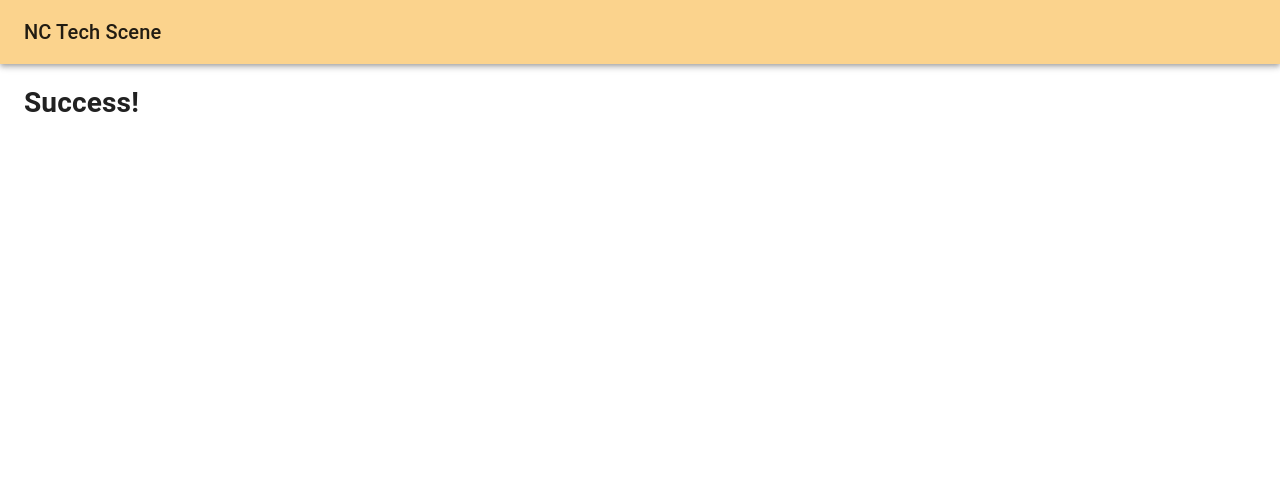
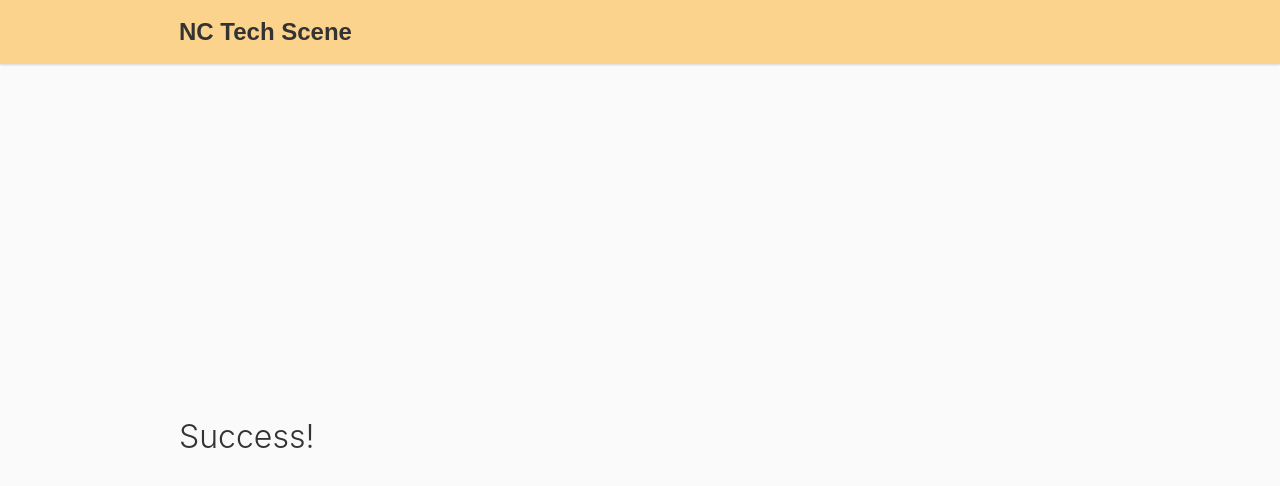
Before and after one commit to csellis/nctech, a Gatsby site: page /success in a window 1280 px wide. Built offline with nearby package versions, Linux system fonts and the light colour scheme; Gatsby itself is replaced by a stand-in of ours.

Commit message:
Page layout css

```diff
--- a/src/app.scss
+++ b/src/app.scss
@@ -33,7 +33,15 @@
 $primary-color: #fbd38d;
 $mobile-width: 576px;
 
-// Animations
+// Animations & Transitions
+@mixin transition($args...) {
+    -webkit-transition: $args;
+    -moz-transition: $args;
+    -ms-transition: $args;
+    -o-transition: $args;
+    transition: $args;
+  }
+
 @keyframes fadeInDarken {
     0% {
         background-color: darken($primary-color, 0%);
@@ -265,3 +273,93 @@
     }
 
   }
+
+
+  /* pageLayout
+
+==================================== */
+
+header {
+    background-color: $primary-color;
+    position: fixed;
+    top: 0;
+    width: 100%;
+    z-index: 400;
+    height: 64px;
+    transition: height 200ms ease-in;
+    -webkit-transition: height 200ms ease-in;
+    -webkit-box-shadow: 0 1px 2px rgba(0, 0, 0, 0.15);
+            box-shadow: 0 1px 2px rgba(0, 0, 0, 0.15);
+    font-family: Avenir, Tahoma, sans-serif;
+    font-weight: 400;
+    nav {
+        display: grid;
+        grid-template-columns: 1fr 1fr;
+        grid-template-rows: 1fr;
+        grid-column-gap: 0px;
+        grid-row-gap: 0px;
+        max-width: 922px;
+        margin: auto;
+        height:44px;
+
+        p, li {
+            color: black;
+        }
+        div {
+            &.logo {
+                grid-area: 1/1;
+                font-family: Gotham, sans-serif;
+                @include mobile() {
+                    padding: 0rem 1rem 0rem 1rem;
+                }
+                h1{
+                    a{
+                        text-decoration: none;
+                        color: #333;
+                        &:hover {
+                            text-decoration: underline;
+                        }
+                    }
+                }
+            }
+
+            &.navigation {
+                grid-area: 1/2;
+                text-align: right;
+
+                ul {
+                    float: right;
+                }
+
+                ul li {
+                    @include va;
+                    list-style-type: none;
+                    cursor: pointer;
+                }
+            }
+        }
+    }
+}
+
+/* Main Content
+  ============================================ */
+  .content {
+    display: grid;
+    -webkit-box-align: center;
+        -ms-flex-align: center;
+            align-items: center;
+    grid-template-columns: 1fr auto;
+    max-width: 922px;
+    margin: auto;
+    height: calc(100vh);
+    padding-top: 74px;
+    color: #333;
+
+    h1,h2,h3,h4,h5,h6 {
+        font-weight: 300;
+    }
+
+    @include mobile() {
+        padding: 74px 1rem 1rem 1rem;
+    }
+  }
--- a/src/components/header.js
+++ b/src/components/header.js
@@ -3,12 +3,15 @@
 import React from 'react'
 
 const Header = ({ siteTitle }) => (
-  <header className="mb-4 pt-4 pb-4 bg-orange-300 font-sans">
-    <div className="container mx-auto">
-      <h1 className="font-bold py-4">
-        <Link to="/">{siteTitle}</Link>
-      </h1>
-    </div>
+  <header className="header">
+    <nav>
+      <div className="logo">
+        <h1>
+          <Link to="/">{siteTitle}</Link>
+        </h1>
+      </div>
+      <div className="navigation"></div>
+    </nav>
   </header>
 )
 
--- a/src/components/pageLayout.js
+++ b/src/components/pageLayout.js
@@ -1,46 +1,13 @@
 import React from 'react'
 import PropTypes from 'prop-types'
 import { useStaticQuery, graphql, Link as RouterLink } from 'gatsby'
-import { makeStyles } from '@material-ui/core/styles'
-import Container from '@material-ui/core/Container'
-import CssBaseline from '@material-ui/core/CssBaseline'
-import Toolbar from '@material-ui/core/Toolbar'
-import IconButton from '@material-ui/core/IconButton'
-import SearchIcon from '@material-ui/icons/Search'
-import Paper from '@material-ui/core/Paper'
-import Typography from '@material-ui/core/Typography'
-import Grid from '@material-ui/core/Grid'
-import Card from '@material-ui/core/Card'
-import CardActionArea from '@material-ui/core/CardActionArea'
-import CardContent from '@material-ui/core/CardContent'
-import CardMedia from '@material-ui/core/CardMedia'
-import Hidden from '@material-ui/core/Hidden'
-import Link from '@material-ui/core/Link'
-import Button from '@material-ui/core/Button'
-import Divider from '@material-ui/core/Divider'
-import AppBar from '@material-ui/core/AppBar'
-
-import { ThemeProvider } from '@material-ui/styles'
-import theme from '../theme'
 
 import SEO from './seo'
 import Header from './header'
 
-const useStyles = makeStyles(theme => ({
-  root: {
-    display: 'flex',
-  },
-  appBarSpacer: theme.mixins.toolbar,
-  content: {
-    flexGrow: 1,
-    height: '100vh',
-    overflow: 'auto',
-  },
-}))
+import '../app.scss'
 
 const PageLayout = ({ children }) => {
-  const classes = useStyles()
-
   const data = useStaticQuery(graphql`
     query SiteTitleQuery {
       site {
@@ -52,27 +19,11 @@
   `)
 
   return (
-    <ThemeProvider theme={theme}>
-      <div className={classes.root}>
-        <CssBaseline />
-        <AppBar position="absolute">
-          <Toolbar>
-            <Typography component="h1" variant="h6">
-              <Link component={RouterLink} to="/" color="inherit">
-                {data.site.siteMetadata.title}
-              </Link>
-            </Typography>
-          </Toolbar>
-        </AppBar>
-        <SEO />
-        <Container maxWidth="lg">
-          <main className={classes.content}>
-            <div className={classes.appBarSpacer}></div>
-            {children}
-          </main>
-        </Container>
-      </div>
-    </ThemeProvider>
+    <div className="">
+      <SEO />
+      <Header siteTitle={data.site.siteMetadata.title} />
+      <main className="content">{children}</main>
+    </div>
   )
 }
 
```
